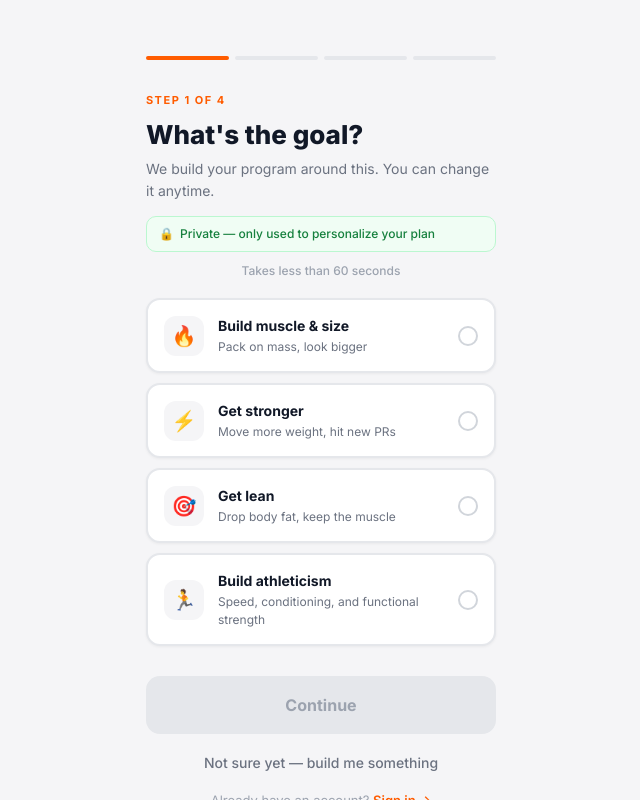
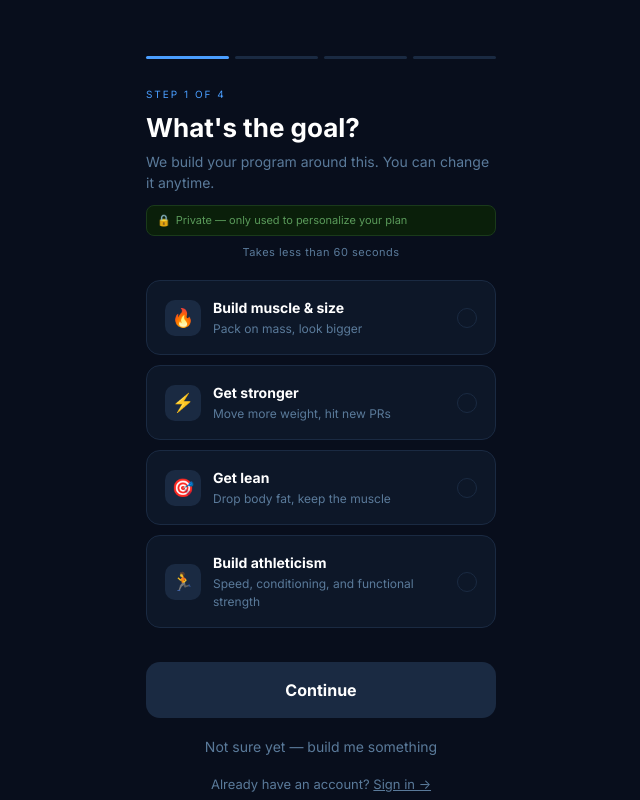
Before and after one commit to acendapp/ascend-app, a React (Vite) app: page /onboarding/step1 in a window 1280 px wide. Shown: the whole page, without its empty margins (319-959 px from the left). Built offline with nearby package versions, Linux system fonts and the light colour scheme; no server answers.

Commit message:
Revert "Redesign onboarding and auth to light theme"
This reverts commit 5c0712ab4a1fa8106446604ef572d3e5e3b960fa.

```diff
--- a/src/components/OnboardingShell.tsx
+++ b/src/components/OnboardingShell.tsx
@@ -30,19 +30,18 @@ export default function OnboardingShell({
   footer,
 }: OnboardingShellProps) {
   return (
-    <div className="app-shell">
-      <div className="app-content onboarding-scroll">
-
+    <div className="app-shell" style={{ background: '#080E1C' }}>
+      <div className="app-content onboarding-scroll" style={{ background: '#080E1C' }}>
         {/* Progress pills */}
-        <div style={{ display: 'flex', gap: 6, marginBottom: 32 }}>
+        <div style={{ display: 'flex', gap: 6, marginBottom: 28 }}>
           {Array.from({ length: totalSteps }, (_, i) => i + 1).map(i => (
             <div
               key={i}
               style={{
                 flex: 1,
-                height: 4,
+                height: 3,
                 borderRadius: 99,
-                background: i <= step ? '#FF5C00' : '#E5E7EB',
+                background: i <= step ? '#4A9EFF' : '#1A2A42',
                 transition: 'background 0.3s',
               }}
             />
@@ -50,31 +49,32 @@ export default function OnboardingShell({
         </div>
 
         {/* Eyebrow */}
-        <p style={{ color: '#FF5C00', fontSize: 11, letterSpacing: '1.5px', textTransform: 'uppercase', fontWeight: 700, margin: '0 0 10px' }}>
+        <p style={{ color: '#4A9EFF', fontSize: 10, letterSpacing: '2px', textTransform: 'uppercase', margin: '0 0 10px' }}>
           {eyebrow}
         </p>
 
         {/* Headline */}
-        <h1 style={{ color: '#111827', fontSize: 26, fontWeight: 800, margin: '0 0 8px', lineHeight: 1.2 }}>
+        <h1 style={{ color: '#FFFFFF', fontSize: 26, fontWeight: 700, margin: '0 0 8px', lineHeight: 1.2 }}>
           {headline}
         </h1>
 
         {/* Subheadline */}
-        <p style={{ color: '#6B7280', fontSize: 14, margin: '0 0 14px', lineHeight: 1.6 }}>
+        <p style={{ color: '#5A7A9A', fontSize: 14, margin: '0 0 12px', lineHeight: 1.5 }}>
           {subheadline}
         </p>
 
         {showPrivacy && (
-          <div style={{ background: '#F0FDF4', border: '1px solid #BBF7D0', borderRadius: 10, fontSize: 12, padding: '8px 12px', margin: '0 0 20px', display: 'flex', alignItems: 'center', gap: 6 }}>
+          <p style={{ color: '#3A5A3A', background: '#0A1F0A', border: '1px solid #1A3A1A', borderRadius: 8, fontSize: 11, padding: '6px 10px', margin: '0 0 20px', display: 'flex', alignItems: 'center', gap: 5 }}>
             <span>🔒</span>
-            <span style={{ color: '#15803D', fontWeight: 500 }}>Private — only used to personalize your plan</span>
-          </div>
+            <span style={{ color: '#5A9A5A' }}>Private — only used to personalize your plan</span>
+          </p>
         )}
 
         {/* Option cards */}
         {children}
 
-        <div style={{ height: 20 }} />
+        {/* Spacer */}
+        <div style={{ height: 24 }} />
 
         {/* Continue button */}
         <button
@@ -82,32 +82,29 @@ export default function OnboardingShell({
           disabled={continueDisabled}
           style={{
             width: '100%',
-            background: continueDisabled ? '#E5E7EB' : '#FF5C00',
-            color: continueDisabled ? '#9CA3AF' : '#FFFFFF',
+            background: continueDisabled ? '#1A2A42' : '#4A9EFF',
+            color: '#FFFFFF',
             fontSize: 16,
             fontWeight: 700,
             borderRadius: 14,
-            padding: '17px',
+            padding: '16px',
             border: 'none',
             cursor: continueDisabled ? 'not-allowed' : 'pointer',
-            transition: 'all 0.2s',
-            boxShadow: continueDisabled ? 'none' : '0 4px 14px rgba(255,92,0,0.3)',
+            transition: 'background 0.2s',
           }}
         >
           {continueLabel}
         </button>
 
-        {/* Back / ghost button */}
-        {onBack && (
+        {/* Ghost button */}
         <button
           onClick={onBack}
           style={{
             width: '100%',
             background: 'transparent',
             border: 'none',
-              color: '#6B7280',
+            color: '#5A7A9A',
             fontSize: 14,
-              fontWeight: 500,
             padding: '14px',
             cursor: 'pointer',
             marginTop: 4,
@@ -115,7 +112,6 @@ export default function OnboardingShell({
         >
           {backLabel}
         </button>
-        )}
 
         {footer}
       </div>
--- a/src/components/OptionCard.tsx
+++ b/src/components/OptionCard.tsx
@@ -14,29 +14,28 @@ export default function OptionCard({ emoji, title, subtitle, selected, onSelect
         width: '100%',
         display: 'flex',
         alignItems: 'center',
-        gap: 14,
-        background: selected ? 'rgba(255,92,0,0.05)' : '#FFFFFF',
-        border: `2px solid ${selected ? '#FF5C00' : '#E5E7EB'}`,
+        gap: 12,
+        background: selected ? '#0D1F3A' : '#0D1728',
+        border: `1px solid ${selected ? '#4A9EFF' : '#1A2A42'}`,
         borderRadius: 14,
-        padding: '15px 16px',
+        padding: '16px 18px',
         marginBottom: 10,
         cursor: 'pointer',
         textAlign: 'left',
         transition: 'all 0.15s',
-        boxShadow: selected ? '0 2px 8px rgba(255,92,0,0.12)' : '0 1px 3px rgba(0,0,0,0.05)',
       }}
     >
-      {/* Icon */}
+      {/* Icon container */}
       <div
         style={{
-          width: 40,
-          height: 40,
-          borderRadius: 12,
-          background: selected ? 'rgba(255,92,0,0.1)' : '#F5F5F7',
+          width: 36,
+          height: 36,
+          borderRadius: 10,
+          background: selected ? '#0D2E5A' : '#1A2A42',
           display: 'flex',
           alignItems: 'center',
           justifyContent: 'center',
-          fontSize: 20,
+          fontSize: 18,
           flexShrink: 0,
           transition: 'background 0.15s',
         }}
@@ -46,8 +45,8 @@ export default function OptionCard({ emoji, title, subtitle, selected, onSelect
 
       {/* Text */}
       <div style={{ flex: 1 }}>
-        <div style={{ color: '#111827', fontSize: 14, fontWeight: 700, marginBottom: 2 }}>{title}</div>
-        <div style={{ color: '#6B7280', fontSize: 12 }}>{subtitle}</div>
+        <div style={{ color: '#FFFFFF', fontSize: 14, fontWeight: 700, marginBottom: 2 }}>{title}</div>
+        <div style={{ color: '#5A7A9A', fontSize: 12 }}>{subtitle}</div>
       </div>
 
       {/* Radio */}
@@ -56,8 +55,8 @@ export default function OptionCard({ emoji, title, subtitle, selected, onSelect
           width: 20,
           height: 20,
           borderRadius: '50%',
-          border: `2px solid ${selected ? '#FF5C00' : '#D1D5DB'}`,
-          background: selected ? '#FF5C00' : 'transparent',
+          border: `1.5px solid ${selected ? '#4A9EFF' : '#1A2A42'}`,
+          background: selected ? '#4A9EFF' : 'transparent',
           display: 'flex',
           alignItems: 'center',
           justifyContent: 'center',
--- a/src/pages/Auth.tsx
+++ b/src/pages/Auth.tsx
@@ -7,11 +7,11 @@ type Mode = 'signup' | 'signin'
 
 const inputStyle: React.CSSProperties = {
   width: '100%',
-  background: '#FFFFFF',
-  border: '1.5px solid #E5E7EB',
+  background: '#0D1728',
+  border: '1px solid #1A2A42',
   borderRadius: 12,
   padding: '14px 16px',
-  color: '#111827',
+  color: '#FFFFFF',
   fontSize: 14,
   outline: 'none',
   fontFamily: 'inherit',
@@ -27,7 +27,7 @@ function Field({ label, ...props }: InputProps) {
   return (
     <div style={{ marginBottom: 12 }}>
       {label && (
-        <label style={{ color: '#111827', fontSize: 13, fontWeight: 600, display: 'block', marginBottom: 6 }}>
+        <label style={{ color: '#5A7A9A', fontSize: 12, display: 'block', marginBottom: 6 }}>
           {label}
         </label>
       )}
@@ -35,7 +35,7 @@ function Field({ label, ...props }: InputProps) {
         {...props}
         style={{
           ...inputStyle,
-          border: `1.5px solid ${focused ? '#FF5C00' : '#E5E7EB'}`,
+          border: `1px solid ${focused ? '#4A9EFF' : '#1A2A42'}`,
           transition: 'border-color 0.15s',
         }}
         onFocus={() => setFocused(true)}
@@ -81,6 +81,9 @@ export default function Auth() {
 
       if (!user) throw new Error('Signup succeeded but no user was returned.')
 
+      // If session is null, Supabase requires email confirmation.
+      // RLS policies need auth.uid(), which is only set when a session exists.
+      // Fix: disable "Confirm email" in Supabase Dashboard → Authentication → Providers → Email.
       if (!session) {
         setError('Check your email and click the confirmation link, then sign in.')
         setLoading(false)
@@ -125,6 +128,7 @@ export default function Auth() {
       }
       console.log('[Auth] public.user_scores insert — OK')
 
+      // If user came straight to auth (skipped onboarding), send them there now
       const hasOnboarding = goal && experience_level && equipment
       navigate(hasOnboarding ? '/workout' : '/onboarding/step1')
     } catch (err: unknown) {
@@ -155,61 +159,47 @@ export default function Auth() {
   }
 
   return (
-    <div className="app-shell">
-      <div className="app-content" style={{ display: 'flex', flexDirection: 'column', minHeight: '100vh' }}>
-
-        {/* Top brand area */}
-        <div style={{ background: '#FF5C00', padding: '52px 24px 32px', flexShrink: 0 }}>
-          <p style={{ color: 'rgba(255,255,255,0.85)', fontSize: 13, fontWeight: 700, letterSpacing: '3px', margin: '0 0 10px' }}>
+    <div className="app-shell" style={{ background: '#080E1C' }}>
+      <div className="app-content" style={{ display: 'flex', flexDirection: 'column', justifyContent: 'center', padding: '40px 24px', background: '#080E1C' }}>
+        {/* Wordmark */}
+        <p style={{ color: '#4A9EFF', fontSize: 24, fontWeight: 700, letterSpacing: 4, textAlign: 'center', margin: '0 0 32px' }}>
           ASCEND
         </p>
-          <h1 style={{ color: '#FFFFFF', fontSize: 26, fontWeight: 800, margin: '0 0 6px', lineHeight: 1.2 }}>
+
+        {/* Headline */}
+        <h1 style={{ color: '#FFFFFF', fontSize: 24, fontWeight: 700, margin: '0 0 6px' }}>
           {mode === 'signup' ? 'Create your account' : 'Welcome back'}
         </h1>
-          <p style={{ color: 'rgba(255,255,255,0.75)', fontSize: 14, margin: 0, lineHeight: 1.5 }}>
+        <p style={{ color: '#5A7A9A', fontSize: 14, margin: '0 0 28px', lineHeight: 1.5 }}>
           {mode === 'signup' ? 'Your progress, saved. Your rank, earned.' : 'Sign in to continue your journey.'}
         </p>
-        </div>
 
-        {/* Form area */}
-        <div style={{ background: '#FFFFFF', flex: 1, padding: '28px 24px 40px', borderRadius: '20px 20px 0 0', marginTop: -16, position: 'relative' }}>
-
-          {mode === 'signup' && signupStep === 1 && (
+        {/* Fields */}
+        {mode === 'signup' ? (
+          signupStep === 1 ? (
             <>
-              {/* Step indicator */}
-              <div style={{ display: 'flex', gap: 4, marginBottom: 24 }}>
-                <div style={{ height: 3, flex: 1, borderRadius: 99, background: '#FF5C00' }} />
-                <div style={{ height: 3, flex: 1, borderRadius: 99, background: '#E5E7EB' }} />
-              </div>
               <Field label="Full Name" type="text" placeholder="Jane Smith" value={name} onChange={e => setName(e.target.value)} />
               <Field label="Username" type="text" placeholder="janesmith" value={username} onChange={e => setUsername(e.target.value)} />
             </>
-          )}
-
-          {mode === 'signup' && signupStep === 2 && (
+          ) : (
             <>
-              {/* Step indicator */}
-              <div style={{ display: 'flex', gap: 4, marginBottom: 24 }}>
-                <div style={{ height: 3, flex: 1, borderRadius: 99, background: '#FF5C00' }} />
-                <div style={{ height: 3, flex: 1, borderRadius: 99, background: '#FF5C00' }} />
-              </div>
-              <Field label="Penn Email" type="email" placeholder="jane@wharton.upenn.edu" value={email} onChange={e => { setEmail(e.target.value); setEmailError(null) }} />
+              <Field label="Email" type="email" placeholder="jane@wharton.upenn.edu" value={email} onChange={e => { setEmail(e.target.value); setEmailError(null) }} />
               {emailError && (
-                <p style={{ color: '#DC2626', fontSize: 13, marginBottom: 10, marginTop: -4, lineHeight: 1.5 }}>{emailError}</p>
+                <p style={{ color: '#E85D24', fontSize: 13, marginBottom: 10, marginTop: -4 }}>{emailError}</p>
               )}
               <Field label="Password" type="password" placeholder="••••••••" value={password} onChange={e => setPassword(e.target.value)} />
             </>
-          )}
-
-          {mode === 'signin' && (
+          )
+        ) : (
           <>
             <Field label="Email" type="email" placeholder="jane@wharton.upenn.edu" value={email} onChange={e => setEmail(e.target.value)} />
             <Field label="Password" type="password" placeholder="••••••••" value={password} onChange={e => setPassword(e.target.value)} />
           </>
         )}
 
+        {/* Error */}
         {error && (
-            <p style={{ color: '#DC2626', fontSize: 13, marginBottom: 12, marginTop: 0, lineHeight: 1.5 }}>{error}</p>
+          <p style={{ color: '#FF6B6B', fontSize: 13, marginBottom: 12, marginTop: 0 }}>{error}</p>
         )}
 
         {/* Submit */}
@@ -234,34 +224,33 @@ export default function Auth() {
           disabled={loading}
           style={{
             width: '100%',
-              background: loading ? '#E5E7EB' : '#FF5C00',
-              color: loading ? '#9CA3AF' : '#FFFFFF',
+            background: loading ? '#1A2A42' : '#4A9EFF',
+            color: '#FFFFFF',
             fontSize: 16,
             fontWeight: 700,
             borderRadius: 14,
-              padding: '17px',
+            padding: '16px',
             border: 'none',
             cursor: loading ? 'not-allowed' : 'pointer',
             marginTop: 4,
-              transition: 'all 0.2s',
-              boxShadow: loading ? 'none' : '0 4px 14px rgba(255,92,0,0.3)',
+            transition: 'background 0.2s',
           }}
         >
           {loading ? 'One moment…' : mode === 'signup' ? (signupStep === 1 ? 'Continue →' : "Let's go →") : 'Sign in →'}
         </button>
 
-          {/* Back on step 2 */}
+        {/* Back button on signup step 2 */}
         {mode === 'signup' && signupStep === 2 && (
           <button
             onClick={() => { setSignupStep(1); setError(null) }}
-              style={{ width: '100%', background: 'none', border: 'none', color: '#6B7280', fontSize: 14, fontWeight: 500, padding: '14px', cursor: 'pointer', marginTop: 4 }}
+            style={{ width: '100%', background: 'none', border: 'none', color: '#5A7A9A', fontSize: 14, padding: '14px', cursor: 'pointer', marginTop: 4 }}
           >
             ← Back
           </button>
         )}
 
         {/* Toggle */}
-          <p style={{ color: '#9CA3AF', fontSize: 14, textAlign: 'center', marginTop: 20, marginBottom: 0 }}>
+        <p style={{ color: '#5A7A9A', fontSize: 14, textAlign: 'center', marginTop: 20 }}>
           {mode === 'signup' ? 'Already have an account? ' : "Don't have an account? "}
           <button
             onClick={() => {
@@ -271,13 +260,12 @@ export default function Auth() {
                 navigate('/onboarding/step1')
               }
             }}
-              style={{ color: '#FF5C00', background: 'none', border: 'none', cursor: 'pointer', fontSize: 14, fontWeight: 700, padding: 0 }}
+            style={{ color: '#4A9EFF', background: 'none', border: 'none', cursor: 'pointer', fontSize: 14, fontWeight: 600, padding: 0 }}
           >
             {mode === 'signup' ? 'Sign in' : 'Sign up'}
           </button>
         </p>
       </div>
     </div>
-    </div>
   )
 }
--- a/src/pages/onboarding/Step1.tsx
+++ b/src/pages/onboarding/Step1.tsx
@@ -40,18 +40,18 @@ export default function Step1() {
       onBack={handleSkip}
       backLabel="Not sure yet — build me something"
       footer={
-        <p style={{ color: '#9CA3AF', fontSize: 13, textAlign: 'center', margin: '4px 0 0' }}>
+        <p style={{ color: '#5A7A9A', fontSize: 13, textAlign: 'center', margin: '4px 0 0' }}>
           Already have an account?{' '}
           <button
             onClick={() => navigate('/auth', { state: { mode: 'signin' } })}
-            style={{ background: 'none', border: 'none', color: '#FF5C00', fontSize: 13, fontWeight: 600, cursor: 'pointer', padding: 0 }}
+            style={{ background: 'none', border: 'none', color: '#5A7A9A', fontSize: 13, cursor: 'pointer', padding: 0, textDecoration: 'underline' }}
           >
             Sign in →
           </button>
         </p>
       }
     >
-      <p style={{ color: '#9CA3AF', fontSize: 12, margin: '-10px 0 18px', textAlign: 'center', fontWeight: 500 }}>
+      <p style={{ color: '#5A7A9A', fontSize: 11, margin: '-12px 0 20px', textAlign: 'center', letterSpacing: '0.5px' }}>
         Takes less than 60 seconds
       </p>
       {OPTIONS.map(opt => (
--- a/src/pages/onboarding/Step4.tsx
+++ b/src/pages/onboarding/Step4.tsx
@@ -20,11 +20,11 @@ const LIMITATIONS = [
 
 const inputStyle: React.CSSProperties = {
   width: '100%',
-  background: '#FFFFFF',
-  border: '1.5px solid #E5E7EB',
+  background: '#0D1728',
+  border: '1px solid #1A2A42',
   borderRadius: 12,
   padding: '13px 16px',
-  color: '#111827',
+  color: '#FFFFFF',
   fontSize: 14,
   outline: 'none',
   fontFamily: 'inherit',
@@ -80,33 +80,33 @@ export default function Step4() {
   }
 
   return (
-    <div className="app-shell">
-      <div className="app-content onboarding-scroll">
+    <div className="app-shell" style={{ background: '#080E1C' }}>
+      <div className="app-content onboarding-scroll" style={{ background: '#080E1C' }}>
 
         {/* Progress pills */}
-        <div style={{ display: 'flex', gap: 6, marginBottom: 32 }}>
+        <div style={{ display: 'flex', gap: 6, marginBottom: 28 }}>
           {[1, 2, 3, 4].map(i => (
-            <div key={i} style={{ flex: 1, height: 4, borderRadius: 99, background: '#FF5C00', transition: 'background 0.3s' }} />
+            <div key={i} style={{ flex: 1, height: 3, borderRadius: 99, background: '#4A9EFF', transition: 'background 0.3s' }} />
           ))}
         </div>
 
-        <p style={{ color: '#FF5C00', fontSize: 11, letterSpacing: '1.5px', textTransform: 'uppercase', fontWeight: 700, margin: '0 0 10px' }}>
+        <p style={{ color: '#4A9EFF', fontSize: 10, letterSpacing: '2px', textTransform: 'uppercase', margin: '0 0 10px' }}>
           STEP 4 OF 4 · OPTIONAL
         </p>
-        <h1 style={{ color: '#111827', fontSize: 26, fontWeight: 800, margin: '0 0 8px', lineHeight: 1.2 }}>
+        <h1 style={{ color: '#FFFFFF', fontSize: 26, fontWeight: 700, margin: '0 0 8px', lineHeight: 1.2 }}>
           A little more about you
         </h1>
-        <p style={{ color: '#6B7280', fontSize: 14, margin: '0 0 12px', lineHeight: 1.6 }}>
+        <p style={{ color: '#5A7A9A', fontSize: 14, margin: '0 0 12px', lineHeight: 1.5 }}>
           Helps us fine-tune your plan even further.
         </p>
 
-        <div style={{ background: '#F0FDF4', border: '1px solid #BBF7D0', borderRadius: 10, padding: '8px 12px', margin: '0 0 24px', display: 'flex', alignItems: 'center', gap: 6 }}>
-          <span style={{ fontSize: 12 }}>🔒</span>
-          <span style={{ color: '#15803D', fontSize: 12, fontWeight: 500 }}>Optional and private — only used to personalize your program</span>
+        <div style={{ background: '#0A1F0A', border: '1px solid #1A3A1A', borderRadius: 8, padding: '6px 10px', margin: '0 0 24px', display: 'flex', alignItems: 'center', gap: 5 }}>
+          <span style={{ fontSize: 11 }}>🔒</span>
+          <span style={{ color: '#5A9A5A', fontSize: 11 }}>Optional and private — only used to personalize your program</span>
         </div>
 
         {/* Workout duration */}
-        <p style={{ color: '#111827', fontSize: 14, fontWeight: 700, margin: '0 0 10px' }}>
+        <p style={{ color: '#FFFFFF', fontSize: 13, fontWeight: 600, margin: '0 0 10px' }}>
           How long do you want your workouts to be?
         </p>
         <div style={{ display: 'grid', gridTemplateColumns: '1fr 1fr', gap: 8, marginBottom: 24 }}>
@@ -117,26 +117,25 @@ export default function Step4() {
                 key={opt.value}
                 onClick={() => setDuration(active ? null : opt.value)}
                 style={{
-                  background: active ? 'rgba(255,92,0,0.06)' : '#FFFFFF',
-                  border: `2px solid ${active ? '#FF5C00' : '#E5E7EB'}`,
+                  background: active ? '#0D1F3A' : '#0D1728',
+                  border: `2px solid ${active ? '#4A9EFF' : '#1A2A42'}`,
                   borderRadius: 14, padding: '14px 12px',
                   display: 'flex', flexDirection: 'column', alignItems: 'flex-start',
                   cursor: 'pointer', textAlign: 'left', width: '100%', transition: 'all 0.15s',
-                  boxShadow: active ? '0 2px 8px rgba(255,92,0,0.12)' : '0 1px 3px rgba(0,0,0,0.05)',
                 }}
               >
-                <span style={{ color: active ? '#FF5C00' : '#111827', fontSize: 16, fontWeight: 700 }}>{opt.label}</span>
-                <span style={{ color: '#6B7280', fontSize: 11, marginTop: 2 }}>{opt.sub}</span>
+                <span style={{ color: active ? '#FFFFFF' : '#BBCDE0', fontSize: 16, fontWeight: 700 }}>{opt.label}</span>
+                <span style={{ color: '#5A7A9A', fontSize: 11, marginTop: 2 }}>{opt.sub}</span>
               </button>
             )
           })}
         </div>
 
         {/* Injuries / limitations */}
-        <p style={{ color: '#111827', fontSize: 14, fontWeight: 700, margin: '0 0 4px' }}>
+        <p style={{ color: '#FFFFFF', fontSize: 13, fontWeight: 600, margin: '0 0 4px' }}>
           Any injuries or areas to work around?
         </p>
-        <p style={{ color: '#9CA3AF', fontSize: 12, fontWeight: 500, margin: '0 0 10px' }}>Select all that apply</p>
+        <p style={{ color: '#5A7A9A', fontSize: 11, margin: '0 0 10px' }}>Select all that apply</p>
         <div style={{ display: 'flex', flexWrap: 'wrap', gap: 8, marginBottom: 24 }}>
           {LIMITATIONS.map(opt => {
             const active = limitations.includes(opt.value)
@@ -145,13 +144,12 @@ export default function Step4() {
                 key={opt.value}
                 onClick={() => toggleLimitation(opt.value)}
                 style={{
-                  background: active ? 'rgba(255,92,0,0.06)' : '#FFFFFF',
-                  border: `1.5px solid ${active ? '#FF5C00' : '#E5E7EB'}`,
-                  borderRadius: 20, padding: '8px 16px',
-                  color: active ? '#FF5C00' : '#6B7280',
-                  fontSize: 13, fontWeight: active ? 700 : 500,
+                  background: active ? '#0D1F3A' : '#0D1728',
+                  border: `1.5px solid ${active ? '#4A9EFF' : '#1A2A42'}`,
+                  borderRadius: 20, padding: '8px 14px',
+                  color: active ? '#FFFFFF' : '#BBCDE0',
+                  fontSize: 13, fontWeight: active ? 600 : 400,
                   cursor: 'pointer', transition: 'all 0.15s',
-                  boxShadow: active ? '0 1px 4px rgba(255,92,0,0.15)' : 'none',
                 }}
               >
                 {opt.label}
@@ -161,16 +159,16 @@ export default function Step4() {
         </div>
 
         {/* Height */}
-        <p style={{ color: '#111827', fontSize: 14, fontWeight: 700, margin: '0 0 6px' }}>
-          Height <span style={{ color: '#9CA3AF', fontWeight: 500 }}>(optional)</span>
+        <p style={{ color: '#FFFFFF', fontSize: 13, fontWeight: 600, margin: '0 0 6px' }}>
+          Height <span style={{ color: '#5A7A9A', fontWeight: 400 }}>(optional)</span>
         </p>
         <div style={{ marginBottom: 14 }}>
           <input type="text" placeholder="e.g. 5'11 or 180cm" value={height} onChange={e => setHeight(e.target.value)} style={inputStyle} />
         </div>
 
         {/* Weight */}
-        <p style={{ color: '#111827', fontSize: 14, fontWeight: 700, margin: '0 0 6px' }}>
-          Weight <span style={{ color: '#9CA3AF', fontWeight: 500 }}>(optional)</span>
+        <p style={{ color: '#FFFFFF', fontSize: 13, fontWeight: 600, margin: '0 0 6px' }}>
+          Weight <span style={{ color: '#5A7A9A', fontWeight: 400 }}>(optional)</span>
         </p>
         <div style={{ marginBottom: 32 }}>
           <input type="text" placeholder="e.g. 165 lbs or 75 kg" value={weight} onChange={e => setWeight(e.target.value)} style={inputStyle} />
@@ -179,20 +177,14 @@ export default function Step4() {
         <button
           onClick={() => finish(false)}
           disabled={saving}
-          style={{
-            width: '100%', background: saving ? '#E5E7EB' : '#FF5C00', color: saving ? '#9CA3AF' : '#FFFFFF',
-            fontSize: 16, fontWeight: 700, borderRadius: 14, padding: '17px',
-            border: 'none', cursor: saving ? 'not-allowed' : 'pointer', marginBottom: 8,
-            boxShadow: saving ? 'none' : '0 4px 14px rgba(255,92,0,0.3)',
-            transition: 'all 0.2s',
-          }}
+          style={{ width: '100%', background: '#4A9EFF', color: '#FFFFFF', fontSize: 16, fontWeight: 700, borderRadius: 14, padding: '16px', border: 'none', cursor: 'pointer', marginBottom: 8 }}
         >
           {saving ? 'One moment…' : 'Build My Program →'}
         </button>
         <button
           onClick={() => finish(true)}
           disabled={saving}
-          style={{ width: '100%', background: 'transparent', border: 'none', color: '#6B7280', fontSize: 14, fontWeight: 500, padding: '14px', cursor: 'pointer' }}
+          style={{ width: '100%', background: 'transparent', border: 'none', color: '#5A7A9A', fontSize: 14, padding: '14px', cursor: 'pointer' }}
         >
           Skip for now →
         </button>
```
Lines whose indentation alone changed are shown as unchanged.
